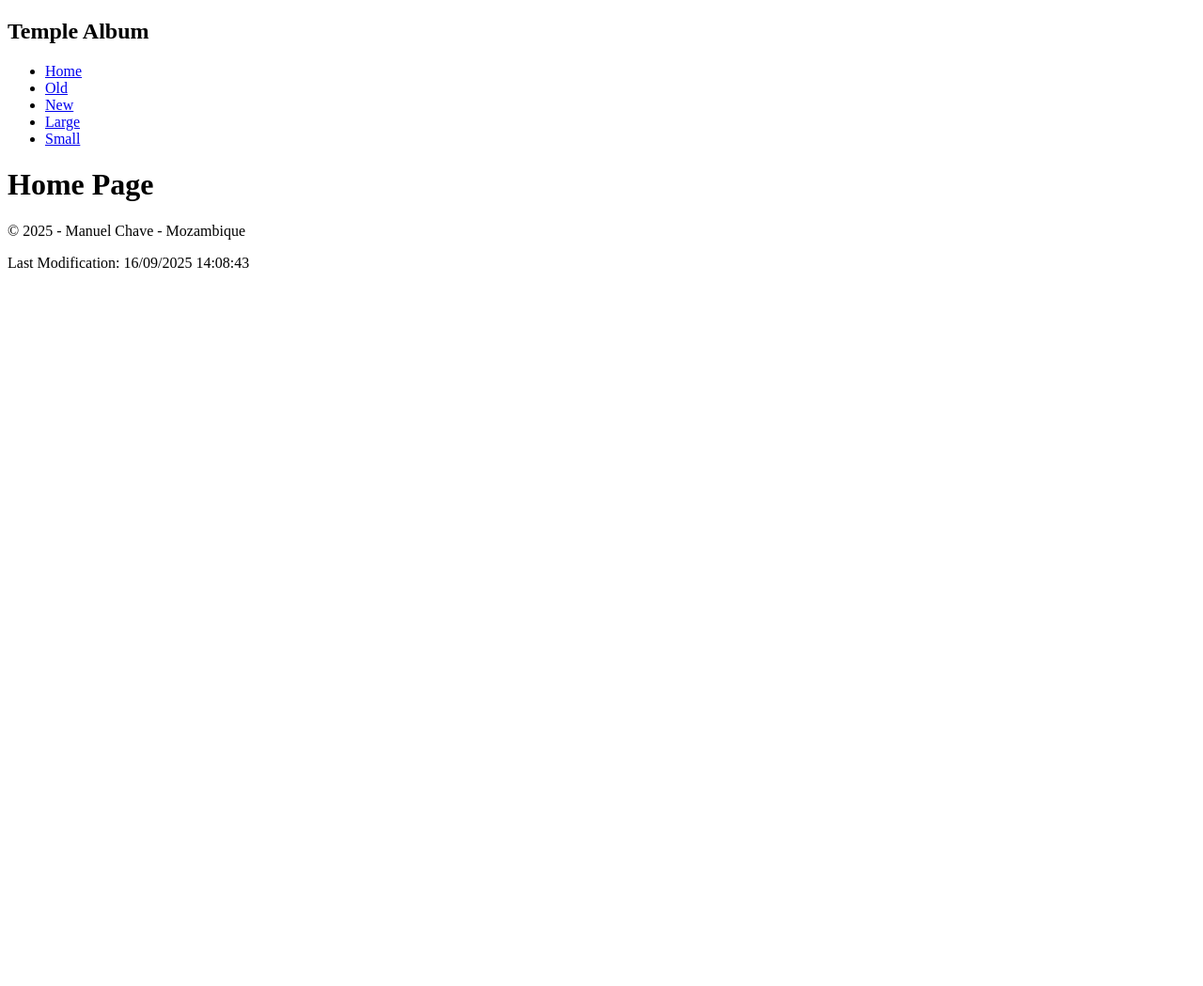
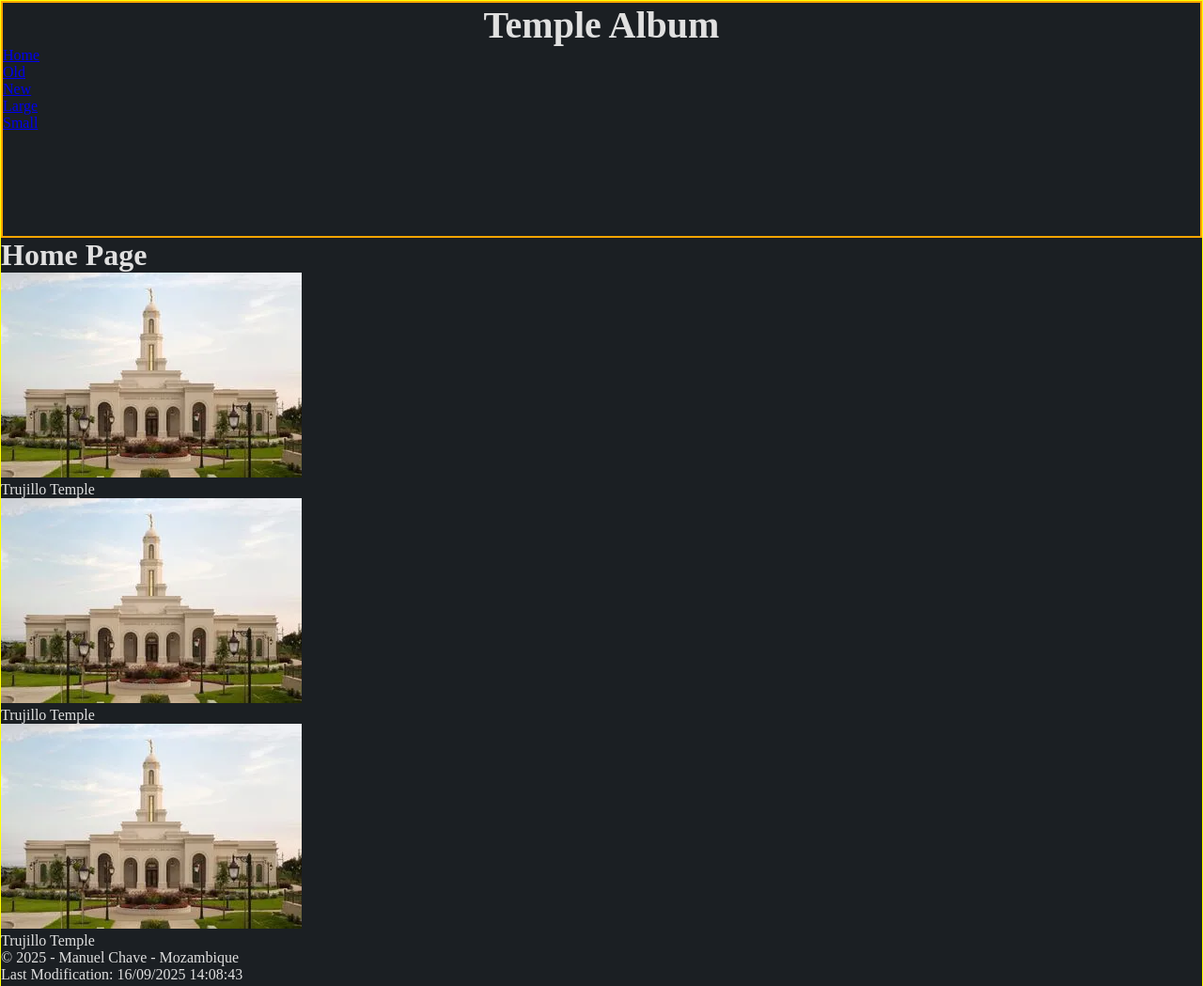
Before and after one commit to ManuelChave1/wdd131, a plain HTML site: page temples.html in a window 1280 px wide. Shown: the top 1049 px of the page at 94% size. Before the commit the page ends 800 px from the top, so only its background shows below. Drawn offline with Linux system fonts and the light colour scheme.

Commit message:
Started temple album assignment

```diff
--- a/styles/temples.css
+++ b/styles/temples.css
@@ -0,0 +1,47 @@
+*{
+    margin: 0;
+    padding: 0;
+    box-sizing: border-box;
+}
+
+body{
+    background-color:#1b1f23 ;
+    color: #E0e0e0;
+    border: 1px solid yellow;
+
+}
+
+.conteinar{
+    display: grid;
+
+    grid-template-areas:
+    "header header"
+    "main main"
+    "footer footer";
+    grid-template-columns: 1fr;
+    grid-template-rows: 1fr 3fr 1fr;
+
+}
+
+header{
+    grid-area: header;
+
+    border: 2px solid orange;
+
+}
+header h2{
+    text-align: center;
+    font-size: 2.5rem;
+}
+
+he
+
+main{
+    grid-area: main;
+     margin: 0 auto;
+      max-width: 760px;
+}
+
+footer{
+    grid-area: footer;
+}
--- a/temples.html
+++ b/temples.html
@@ -12,9 +12,10 @@
     <title>Temple Album</title>
 </head>
 <body>
+    <div class="conteinar">
     <header>
        <h2>Temple Album</h2>
-    </header>
+
     <nav>
         <ul>
             <li><a href="#" title="Home">Home</a></li>
@@ -24,23 +25,28 @@
             <li><a href="#" title="Small">Small</a></li>
         </ul>
     </nav>
+      </header>
     <main>
         <h1>Home Page</h1>
+
+
         <figure>
-
+            <img src="images/trujillo_temple.webp" alt="trujillo temple">
+            <figcaption>Trujillo Temple</figcaption>
         </figure>
-        <figure></figure>
-        <figure></figure>
-        <figure></figure>
-        <figure></figure>
-        <figure></figure>
-        <figure></figure>
-        <figure></figure>
-        <figure></figure>
+        <figure>
+            <img src="images/trujillo_temple.webp" alt="trujillo temple">
+            <figcaption>Trujillo Temple</figcaption>
+        </figure>
+        <figure>
+            <img src="images/trujillo_temple.webp" alt="trujillo temple">
+            <figcaption>Trujillo Temple</figcaption>
+        </figure>
     </main>
     <footer>
        <span class="copyright"></span> - Manuel Chave - Mozambique <br>
         <p class="lastModification"></p>
     </footer>
+    </div>
 </body>
 </html>
```
Also changed, not shown: images/trujillo_temple.jpeg (added), images/trujillo_temple.webp (added).
